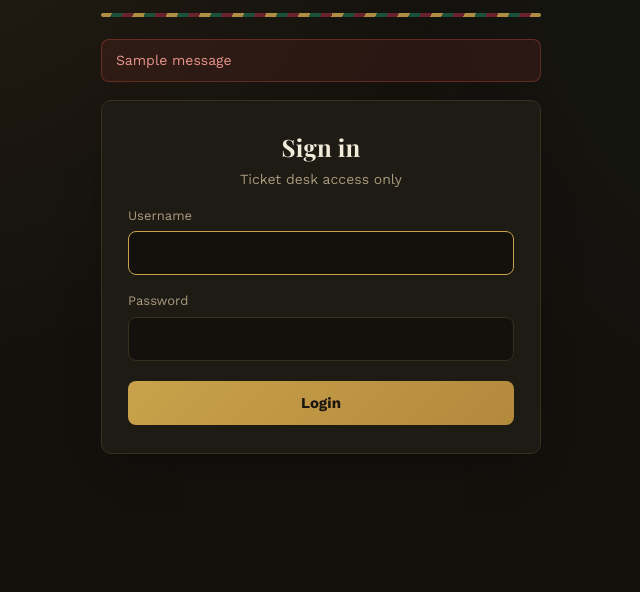
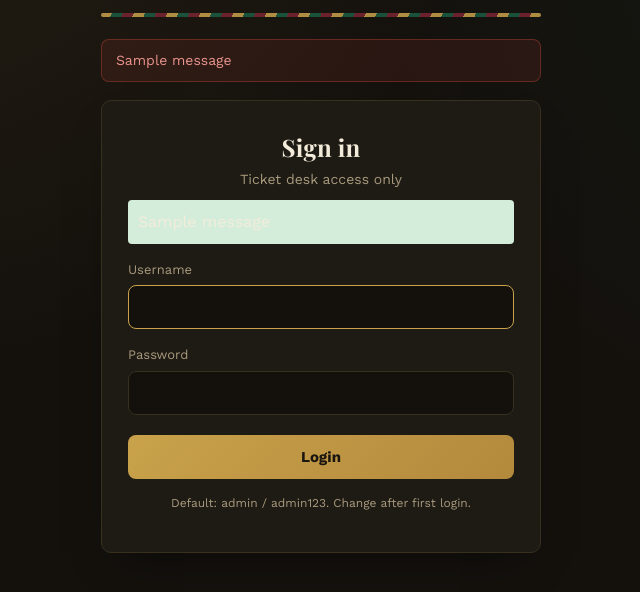
Before and after one commit to guylikesweet/Owambe, a Python web app: template templates/login.html in a window 1280 px wide. Shown: the part 172-764 px from the top of the page, without its empty margins (319-959 px from the left). Run offline with Jinja, Linux system fonts and the light colour scheme; the template is opened without the code that fills it: most values are stand-ins (such as "Sample title", 1, 10 or a date in 2020); one stand-in notice (Sample message) is shown; some web fonts are replaced.

Commit message:
Implement flash messages in login template
Added flash message support for login errors and success notifications.

```diff
--- a/templates/login.html
+++ b/templates/login.html
@@ -6,6 +6,20 @@
 <div class="card">
   <h2 style="text-align:center; margin-bottom: 4px;">Sign in</h2>
   <p style="text-align:center; color:var(--muted); font-size:14px; margin:0;">Ticket desk access only</p>
+
+  {% with messages = get_flashed_messages(with_categories=true) %}
+    {% if messages %}
+      {% for category, message in messages %}
+        <div class="{{ category }}-msg" style="padding:10px; margin:10px 0; border-radius:4px; background:{% if category=='error' %}#f8d7da{% else %}#d4edda{% endif %};">
+          {{ message }}
+        </div>
+      {% endfor %}
+    {% endif %}
+  {% endwith %}
+
+  {% if error %}
+    <div class="error-msg" style="padding:10px; margin:10px 0; border-radius:4px; background:#f8d7da;">{{ error }}</div>
+  {% endif %}
 
   <form method="post">
     <label for="username">Username</label>
@@ -17,8 +31,8 @@
     <button type="submit">Login</button>
   </form>
 
-  {% if error %}
-    <div class="error-msg">{{ error }}</div>
-  {% endif %}
+  <p style="font-size:12px; color:var(--muted); text-align:center; margin-top:15px;">
+    Default: admin / admin123. Change after first login.
+  </p>
 </div>
 {% endblock %}
```
